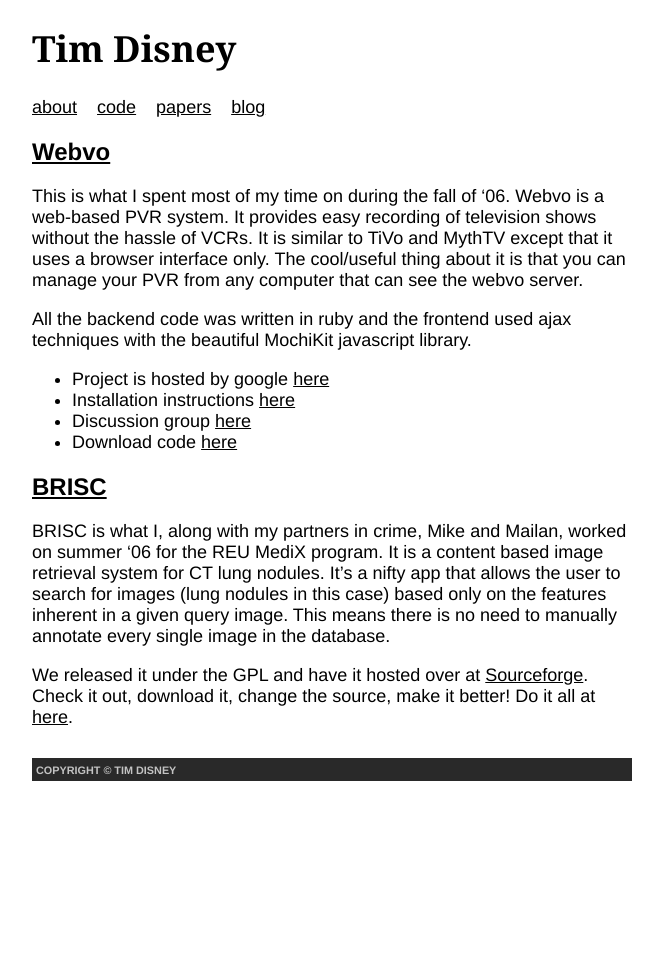
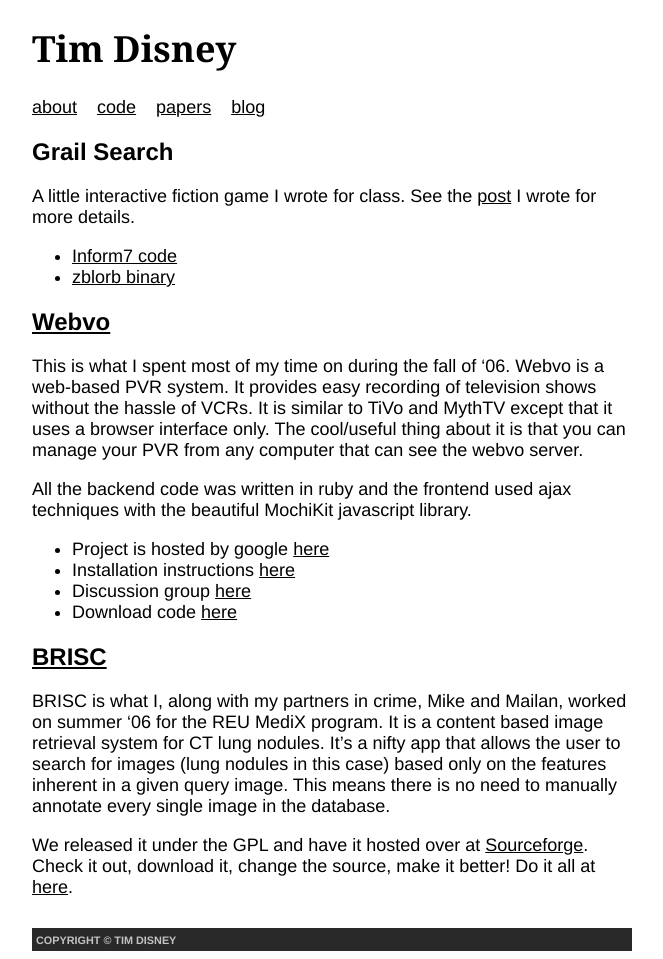
Before and after one commit to disnet/disnet.github.com, a Jekyll site: the page built from code.markdown, in a window 1280 px wide. Shown: the whole page, without its empty margins (308-971 px from the left). Built offline with Jekyll 4.4.1, drawn with Linux system fonts in a browser that asks for light colours; comment, search, counter and statistics services are not loaded; before the commit the page ends 900 px from its top, so only the background shows below that.

Commit message:
adding piece about grail search to code

```diff
--- a/code.markdown
+++ b/code.markdown
@@ -3,6 +3,15 @@ layout: default
 metacontent: Various pices of code written by Tim Disney
 subtitle: Code
 ---
+
+Grail Search
+------------
+
+A little interactive fiction game I wrote for class. See the [post](blog/2010/06/20/becoming-a-more-informed-programmer/) I wrote for more details.
+
+* [Inform7 code](/code/grail_search.inform)
+* [zblorb binary](/code/grail_search.zblorb)
+
 
 [Webvo](http://code.google.com/p/webvo/)
 -----
```
